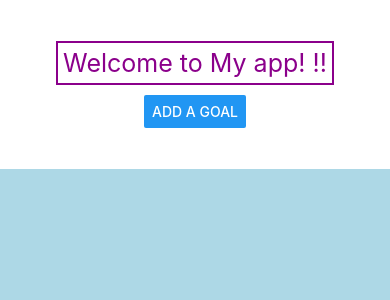
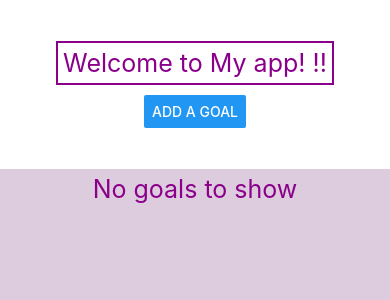
Before and after one commit to yundii/cs5520project, a React Native app: screen / in a window 390 px wide. Shown: the top 300 px of the page. Built offline with nearby package versions, Linux system fonts and the light colour scheme.

Commit message:
Use a flatlist prop to show a text saying “No goals to show” in the bottom view, if the user hasn’t added any goals yet

```diff
--- a/App.js
+++ b/App.js
@@ -53,6 +53,9 @@ export default function App() {
         renderItem={({ item }) => <GoalItem goal={item} onDelete={handleDeleteGoal}/>}  // Passing the goal object to GoalItem
         keyExtractor={(item) => item.id.toString()}
         contentContainerStyle={styles.flatListContainer} // Style the FlatList container
+        ListEmptyComponent={() => (
+          <Text style={styles.bottomText}>No goals to show</Text> // Display when no data
+        )}
       />
     </View>
     </SafeAreaView>
@@ -66,10 +69,6 @@ const styles = StyleSheet.create({
     // alignItems: "center",
     justifyContent: "center",
   },
-  textContainer: {
-    backgroundColor: "#aaa",
-    borderRadius: 5,
-  },
   topView: {
     flex: 1,
     alignItems: "center",
@@ -77,13 +76,13 @@ const styles = StyleSheet.create({
   },
   bottomView: {
     flex: 4,
-    backgroundColor: "lightblue",
+    backgroundColor: "#dcd",
     width : "100%",
     alignItems: "center",
   },
   scrollViewContainer: {
-    alignItems: "center",  // Ensure the goal items are centered horizontally
-    justifyContent: "flex-start",  // Ensure goals are stacked starting from the top
+    alignItems: "center",
+    justifyContent: "flex-start",
     width: "100%",
     paddingVertical: 10,
   },
@@ -92,4 +91,12 @@ const styles = StyleSheet.create({
     justifyContent: "flex-start",
     width: "100%",
   },
+  bottomText: {
+    color: "darkmagenta",
+    fontSize: 25,
+    // borderColor: "darkmagenta",
+    // borderWidth: 2,
+    padding: 5,
+    marginBottom: 10,
+  },
 });
```
